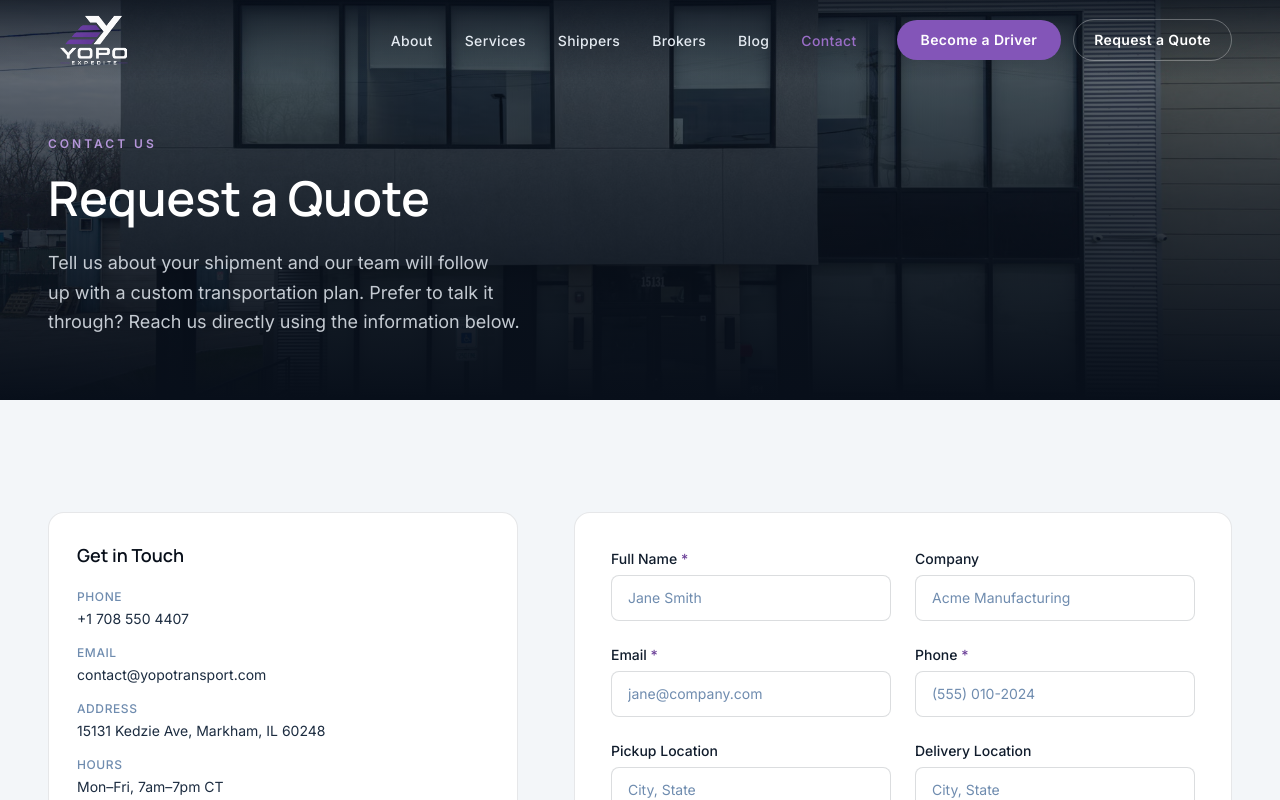
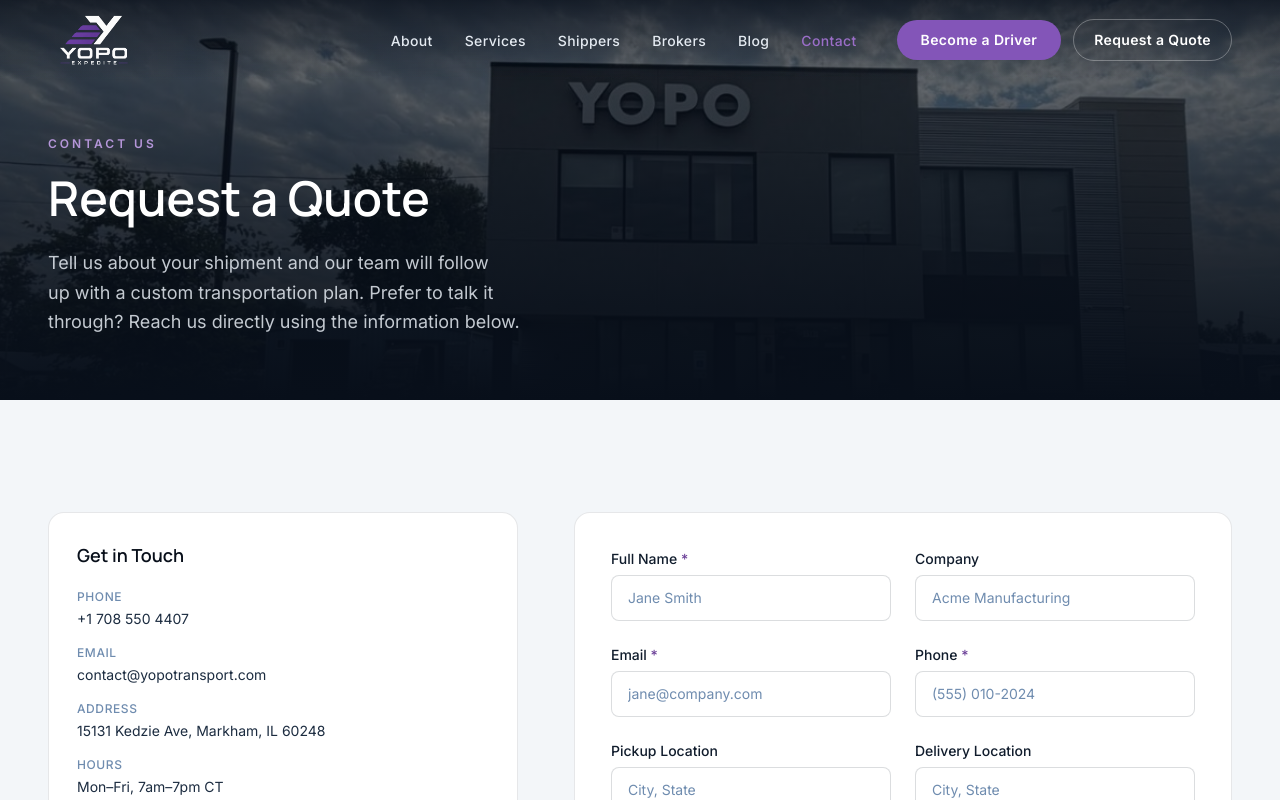
Before and after one commit to denitrajkov/yopo-transport, a Next.js app: page /contact in a window 1280 px wide. Shown: the top 800 px of the page. Built offline with nearby package versions, Linux system fonts and the light colour scheme.

Commit message:
update hero cont

```diff
--- a/src/app/(site)/contact/page.tsx
+++ b/src/app/(site)/contact/page.tsx
@@ -38,7 +38,7 @@
       <section className="relative flex min-h-[50vh] items-end overflow-hidden bg-navy-950 pb-16 pt-32">
         <div className="absolute inset-0">
           <Image
-            src="/images/yopo-our-story.jpg"
+            src="/images/yopo-our-story-draft.png"
             alt="Yopo Transport freight trailers staged at the distribution yard"
             fill
             priority
```
